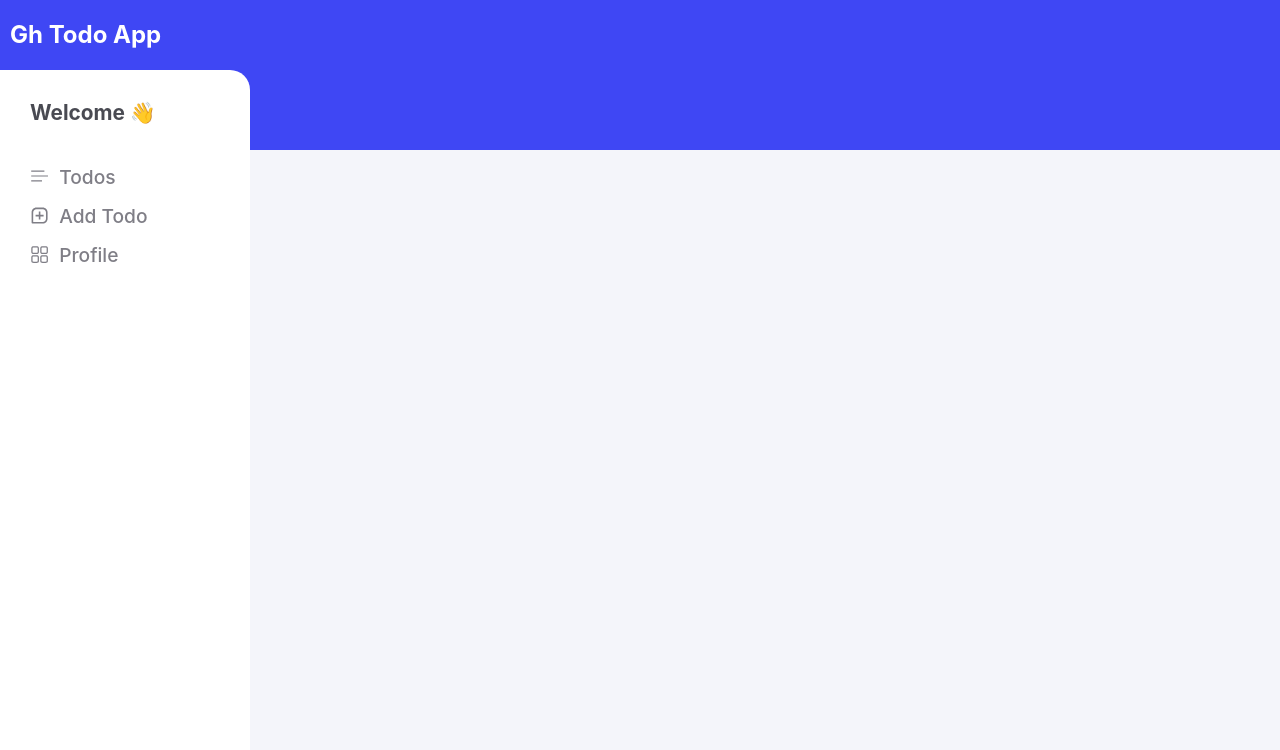
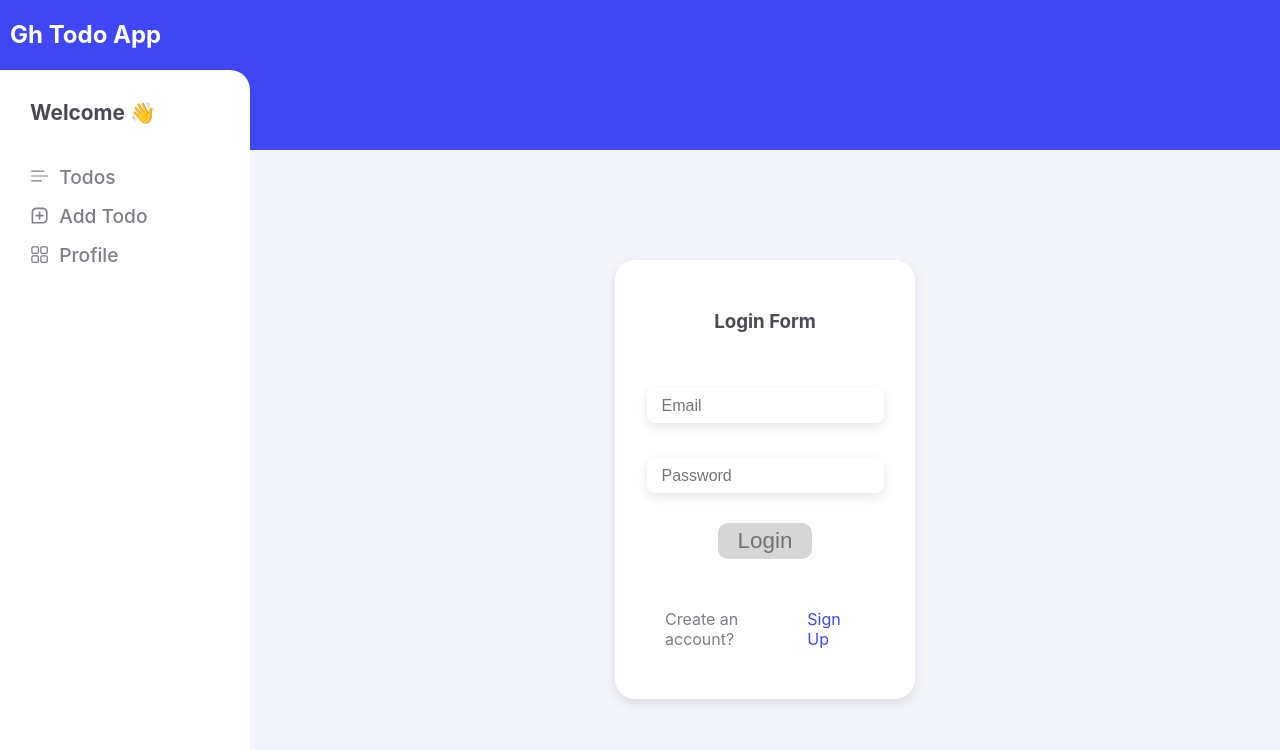
Before and after one commit to GhMamadreza84/Todo-FullStack-App, a Next.js app: page /signin in a window 1280 px wide. Shown: the top 750 px of the page. Built offline with nearby package versions, Linux system fonts and the light colour scheme.

Commit message:
i complate the ui of login form

```diff
--- /dev/null
+++ b/components/template/SigninPage.js
@@ -0,0 +1,33 @@
+import Link from "next/link";
+import { useState } from "react";
+
+const SigninPage = () => {
+  const [email, setEmail] = useState("");
+  const [password, setPassword] = useState("");
+
+  const loginHandler = async () => {};
+  return (
+    <div className="signin-form">
+      <h3>Login Form</h3>
+      <input
+        type="text"
+        placeholder="Email"
+        value={email}
+        onChange={(e) => setEmail(e.target.value)}
+      />
+      <input
+        type="password"
+        placeholder="Password"
+        value={password}
+        onChange={(e) => setPassword(e.target.value)}
+      />
+      <button onClick={() => loginHandler()}>Login</button>
+      <div>
+        <p>Create an account?</p>
+        <Link href="/signup">Sign Up</Link>
+      </div>
+    </div>
+  );
+};
+
+export default SigninPage;
--- a/pages/signin.js
+++ b/pages/signin.js
@@ -1,7 +1,8 @@
 import React from "react";
+import SigninPage from "../components/template/SigninPage";
 
 const Signin = () => {
-  return <div></div>;
+  return <SigninPage />;
 };
 
 export default Signin;
```
